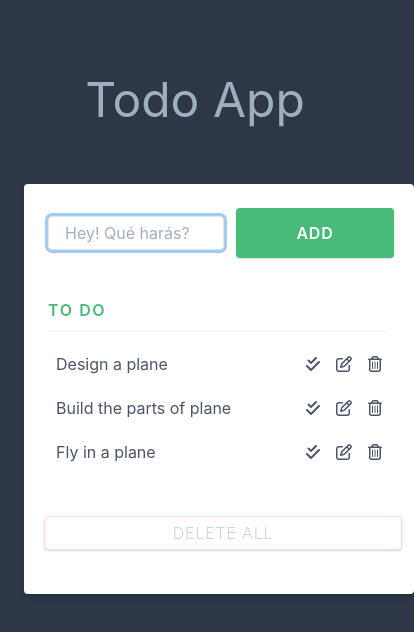
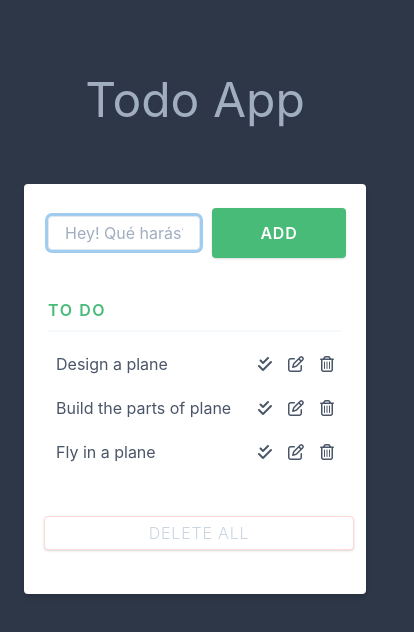
Before and after one commit to alaila4/todo-app-react, a React (Create React App) app: page / in a window 390 px wide. Shown: the top 632 px of the page, 414 px wide, since content can reach past the window. Built offline with nearby package versions, Linux system fonts and the light colour scheme.

Commit message:
Changed responsive conditional and added more flex
🌹

```diff
--- a/src/components/TodoApp.js
+++ b/src/components/TodoApp.js
@@ -79,8 +79,8 @@ class TodoApp extends Component {
                 </div>
 
                 <div className="flex flex-col md:flex-row">
-                    <div className={ "bg-white mx-6 my-10 rounded shadow-md px-4 py-6 " + (
-                        todoItemsDone <= 0 ? "md: w-full" : "md: w-1/2") }>
+                    <div className={ "bg-white mx-6 my-10 rounded shadow-md px-4 py-6 flex-wrap flex-1" + (
+                        todoItemsDone <= 0 ? "" : "") }>
                         <TodoForm addItem={this.addItem} />
                         <h1 className="flex font-semibold tracking-widest text-green-500 text-center ml-2 my-2 mt-10" >TO DO</h1>
                         <hr className="border border-gray-100 mx-2"></hr>
--- a/src/components/TodoDone.js
+++ b/src/components/TodoDone.js
@@ -10,7 +10,7 @@ class TodoDone extends Component {
         });
 
         return (
-            <div className="bg-white mx-6 my-10 rounded">
+            <div className="bg-white mx-6 my-10 rounded flex-1">
                 <div className="shadow-md px-4 py-6">
                     <h1 className="font-semibold tracking-widest text-green-500 text-center" >DONE</h1>
                     <ul>
--- a/src/styles/index.css
+++ b/src/styles/index.css
@@ -1,3 +1,9 @@
 @tailwind base;
 @tailwind components;
 @tailwind utilities;
+
+html {
+    line-height: 1.15; /* 1 */
+    -webkit-text-size-adjust: 100%; /* 2 */
+    background-color: #2d3748
+}
```
